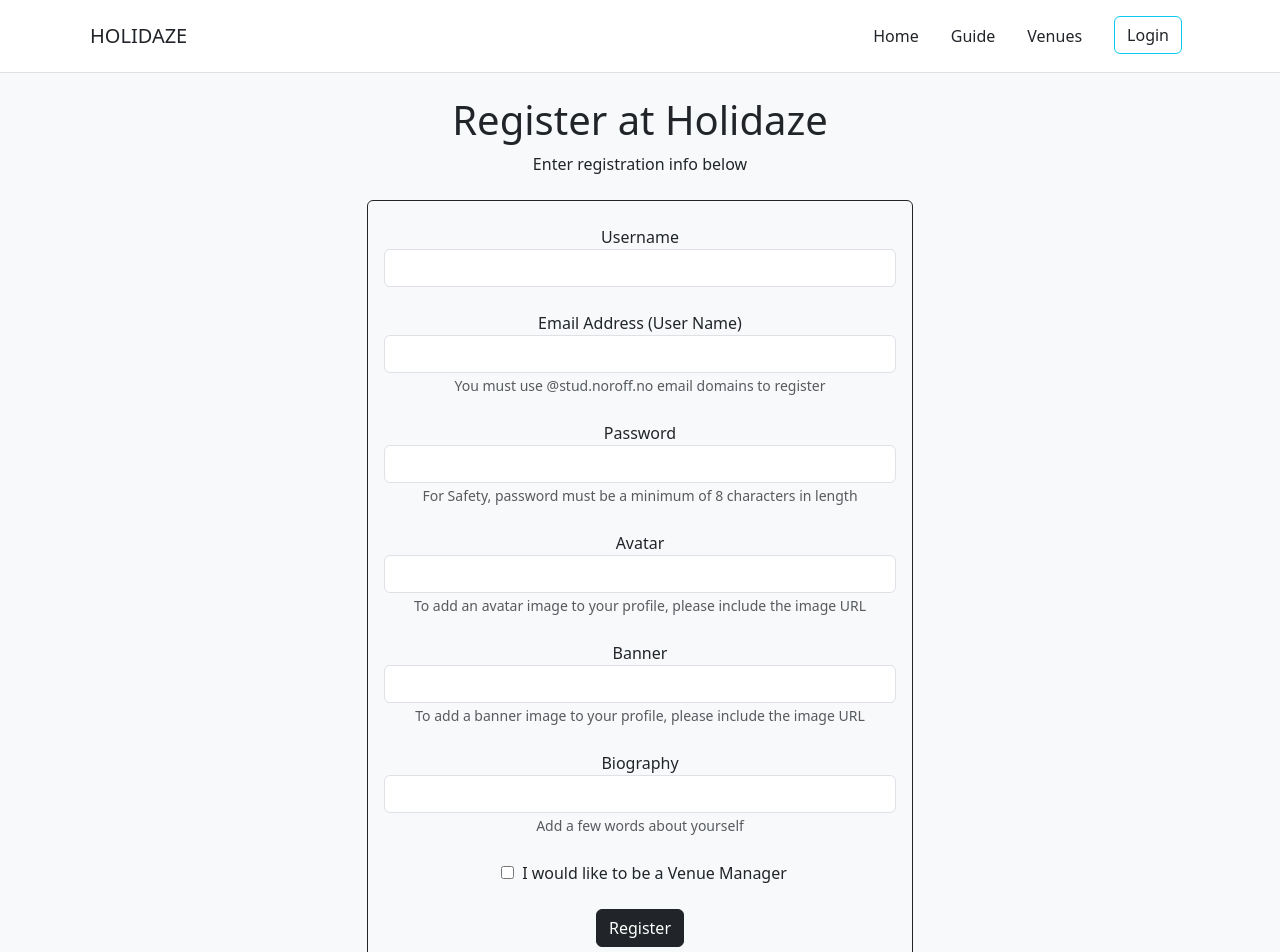
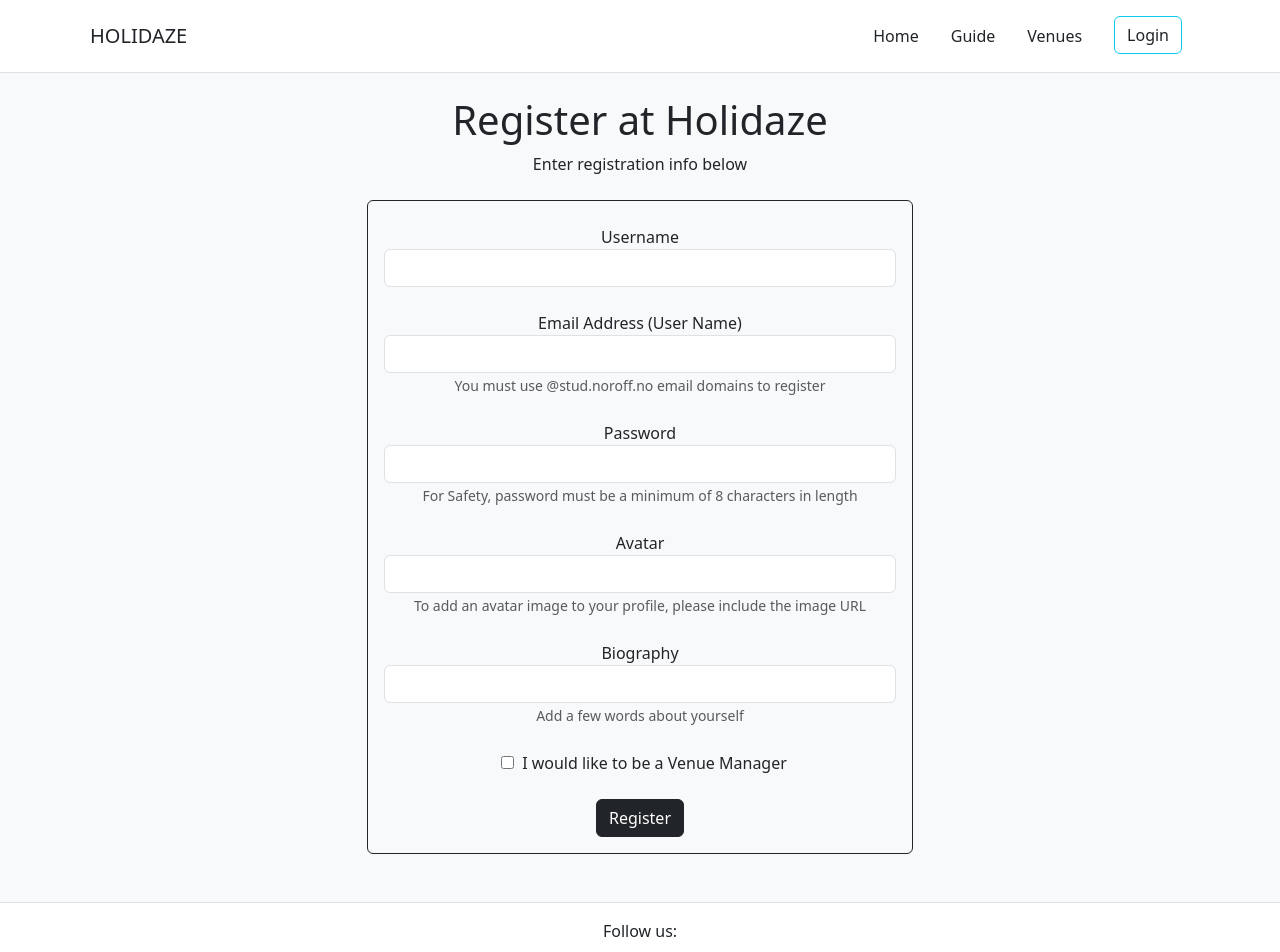
Before and after one commit to Emel-H/Holidaze-PE2, a React (Create React App) app in the folder holidaze-pe2/: page /register in a window 1280 px wide. Shown: the top 952 px of the page. Built offline with nearby package versions, Linux system fonts and the light colour scheme.

Commit message:
Update register.js

```diff
--- a/holidaze-pe2/src/pages/register.js
+++ b/holidaze-pe2/src/pages/register.js
@@ -13,9 +13,8 @@ function Home() {
         const email = event.target[1].value;
         const password = event.target[2].value;
         const avatar = event.target[3].value;
-        const banner = event.target[4].value;
-        const bio = event.target[5].value;
-        const venueManager = event.target[6].checked;
+        const bio = event.target[4].value;
+        const venueManager = event.target[5].checked;
 
         const requestOptions = {
             method: 'POST',
@@ -30,10 +29,6 @@ function Home() {
                     url: avatar,
                     alt: "profile avatar image"
                 },
-                banner: {
-                    url: banner,
-                    alt: "profile banner image"
-                },
                 venueManager: venueManager,
                 password: password
             })
@@ -41,8 +36,8 @@ function Home() {
         const response = await fetch(registerUrl,requestOptions);
         const json = await response.json();
         if(response.ok){
-            addUser(json.data);
-            navigate("../profile/"+json.data.name);
+            alert("Registration successful, please login to proceed");
+            navigate("../login");
         }
         else{
             alert(json.errors[0].message);
@@ -79,11 +74,6 @@ function Home() {
                             <small id="avatartext" className="form-text text-muted">To add an avatar image to your profile, please include the image URL</small>
                         </div>
                         <div className="form-group my-4 mx-3">
-                            <label htmlFor="banner">Banner</label>
-                            <input type="url" className="form-control" required id="banner"/>
-                            <small id="bannertext" className="form-text text-muted">To add a banner image to your profile, please include the image URL</small>
-                        </div>
-                        <div className="form-group my-4 mx-3">
                             <label htmlFor="bio">Biography</label>
                             <input type="textbox" className="form-control" required minLength="2" id="bio"/>
                             <small id="biotext" className="form-text text-muted">Add a few words about yourself</small>
```
